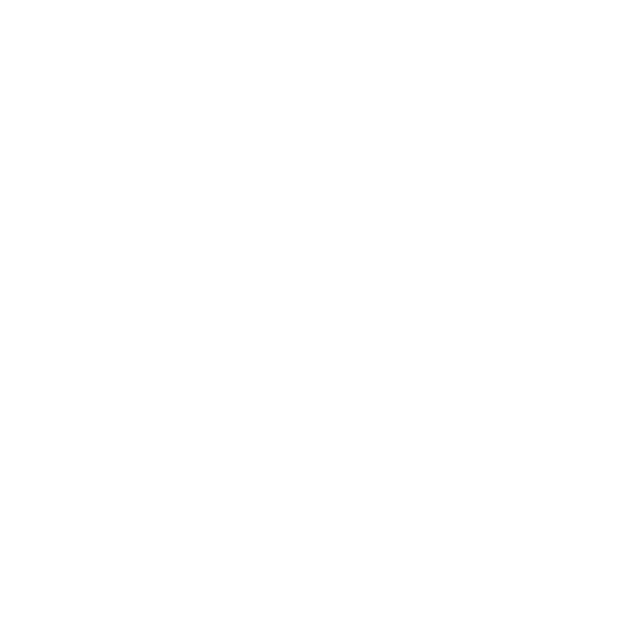
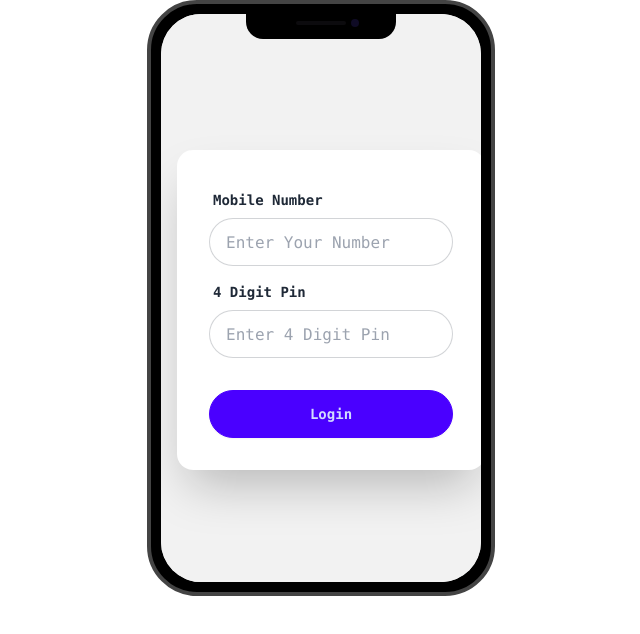
Before and after one commit to Irenity0/payoo-mfs-demo, a plain HTML site: page index.html in a window 1280 px wide. Shown: the whole page, without its empty margins (319-959 px from the left). Drawn offline with nearby package versions, Linux system fonts and the light colour scheme.

Commit message:
added login form

```diff
--- a/index.html
+++ b/index.html
@@ -4,8 +4,45 @@
     <meta charset="UTF-8">
     <meta name="viewport" content="width=device-width, initial-scale=1.0">
     <title>Document</title>
+    <link href="https://cdn.jsdelivr.net/npm/daisyui@4.12.10/dist/full.min.css" rel="stylesheet" type="text/css" />
+    <script src="https://cdn.tailwindcss.com"></script>
 </head>
 <body>
+    <main class="flex justify-center font-mono">
+        <div class="mockup-phone">
+            <div class="camera"></div>
+            <div class="display">
+              <div class="artboard artboard-demo phone-1">Hi.
 
+                <!-- login -->
+                <div class="hero bg-base-200 min-h-screen">
+                    <div class="hero-content flex-col lg:flex-row-reverse">
+                      <div class="card bg-base-100 w-full max-w-sm shrink-0 shadow-2xl">
+                        <form class="card-body">
+                          <div class="form-control">
+                            <label class="label">
+                              <span class="label-text font-bold">Mobile Number</span>
+                            </label>
+                            <input type="text" placeholder="Enter Your Number" class="input input-bordered rounded-full" required />
+                          </div>
+                          <div class="form-control">
+                            <label class="label">
+                              <span class="label-text font-bold">4 Digit Pin</span>
+                            </label>
+                            <input type="password" placeholder="Enter 4 Digit Pin" class="input input-bordered rounded-full" required />
+                          </div>
+                          <div class="form-control mt-6">
+                            <button class="btn btn-primary rounded-full">Login</button>
+                          </div>
+                        </form>
+                      </div>
+                    </div>
+                  </div>
+
+
+              </div>
+            </div>
+          </div>
+    </main>
 </body>
 </html>
--- /dev/null
+++ b/tailwind.config.js
@@ -0,0 +1,8 @@
+/** @type {import('tailwindcss').Config} */
+module.exports = {
+    content: ["./src/**/*.{html,js}"],
+    theme: {
+      extend: {},
+    },
+    plugins: [],
+  }
```
